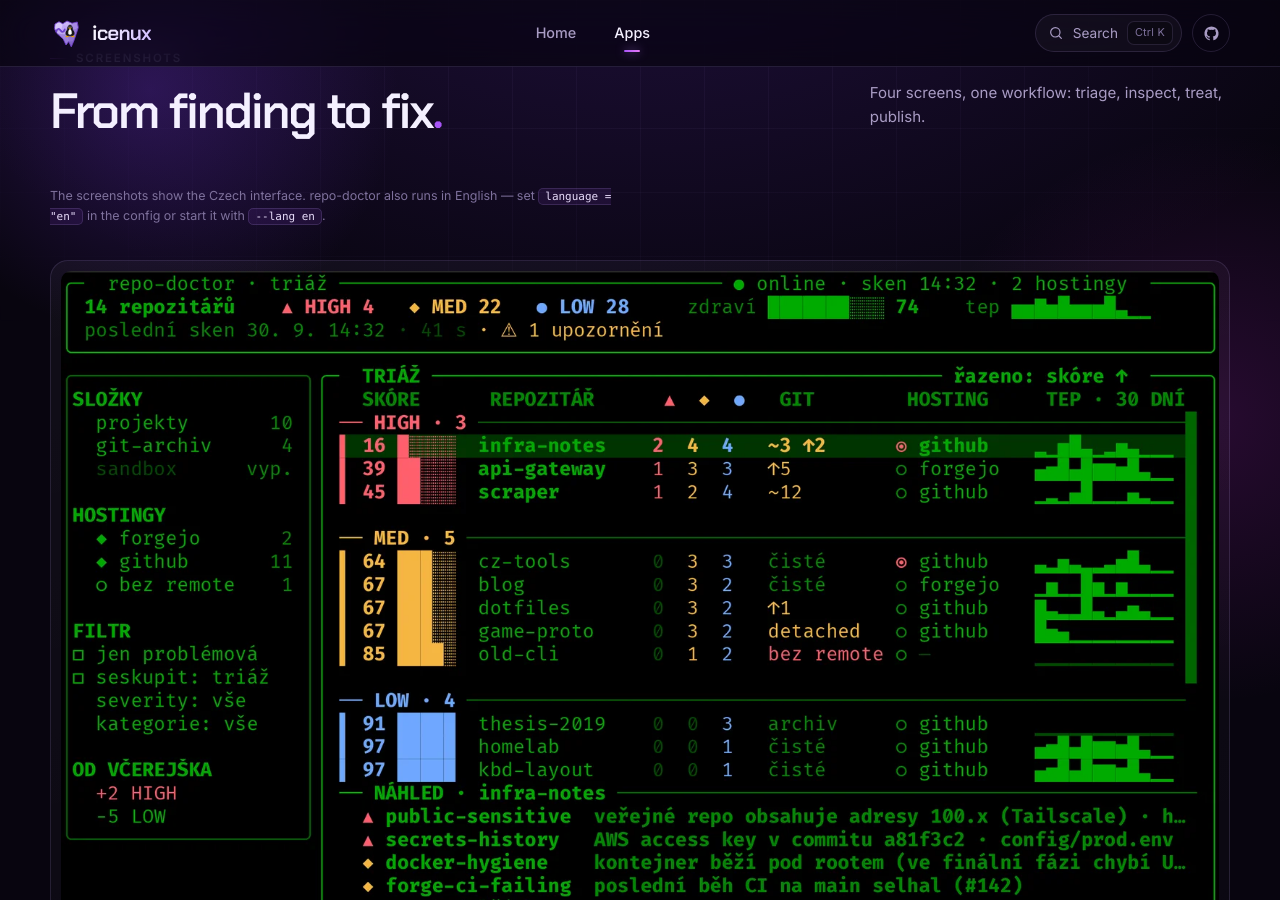
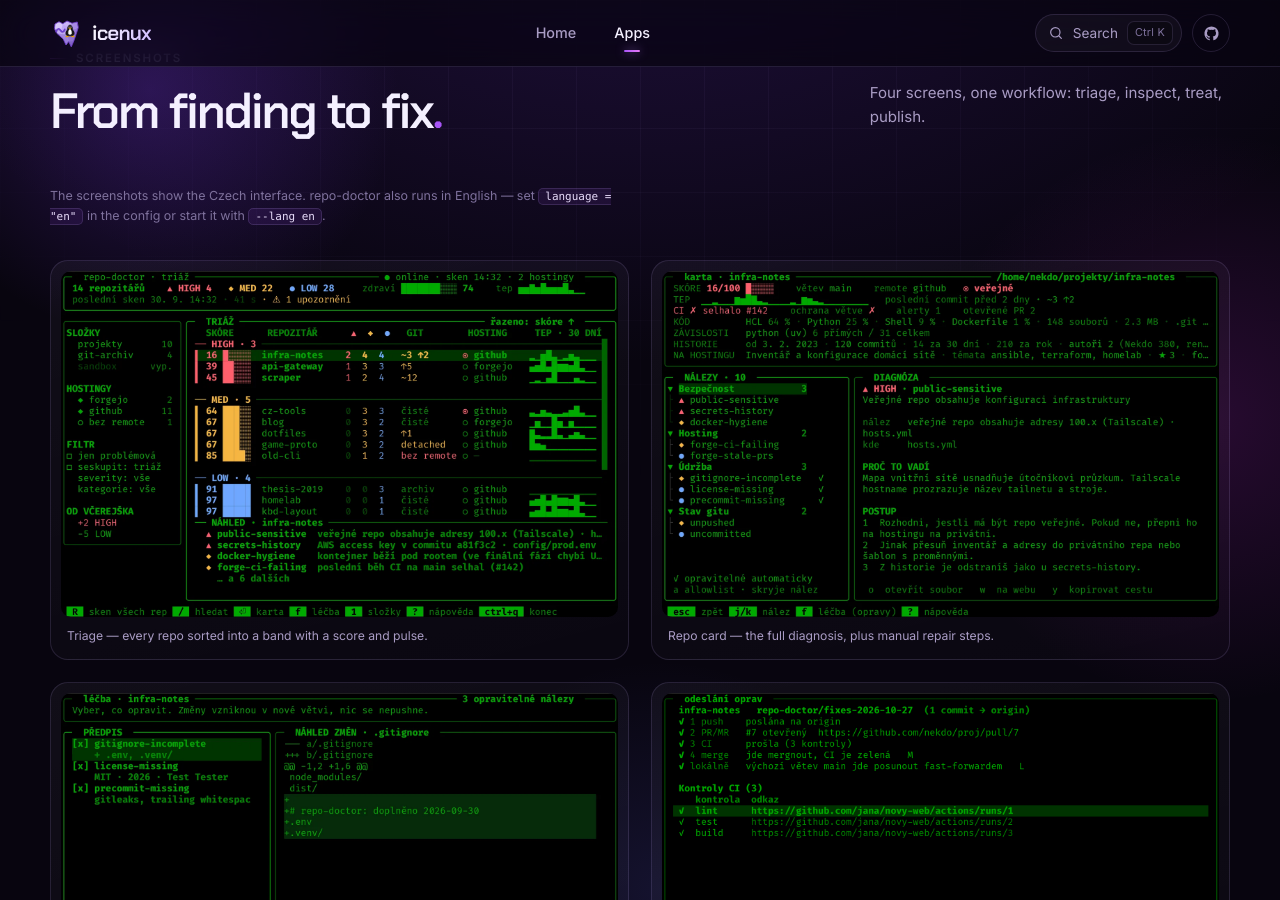
Before and after one commit to Icenux/icenux.github.io, a Jekyll site: the page built from apps/repo-doctor.html, in a window 1280 px wide and 900 px high, scrolled down 1897 px. Built offline with Jekyll 4.4.1, drawn with Linux system fonts in a browser that asks for light colours.

Commit message:
fix(web): stejná velikost screenshotů repo-doctoru a nový screenshot Publish (#12)
* fix(web): stejná velikost screenshotů repo-doctoru a nový screenshot Publish

* docs: screenshoty galerie repo-doctoru před a po

```diff
--- a/apps/repo-doctor.html
+++ b/apps/repo-doctor.html
@@ -132,7 +132,7 @@ next: [live-m, sway-desktop-stats]
         </div>
         <p class="shots-note reveal">The screenshots show the Czech interface. repo-doctor also runs in English — set <code>language = "en"</code> in the config or start it with <code>--lang en</code>.</p>
         <div class="shots">
-                    <figure class="shot shot--wide reveal">
+                    <figure class="shot reveal">
             <img src="/assets/apps/repo-doctor/triage.webp" alt="repo-doctor triage screen with repository bands and scores" width="1600" height="992" loading="lazy">
             <figcaption>Triage — every repo sorted into a band with a score and pulse.</figcaption>
           </figure>
@@ -145,7 +145,7 @@ next: [live-m, sway-desktop-stats]
             <figcaption>Treatment — a coloured diff, checkboxes and a confirmation dialog.</figcaption>
           </figure>
                     <figure class="shot reveal">
-            <img src="/assets/apps/repo-doctor/publish.webp" alt="repo-doctor publish screen showing push, pull request and CI status" width="1600" height="799" loading="lazy">
+            <img src="/assets/apps/repo-doctor/publish.webp" alt="repo-doctor publishing page with the push, pull request, CI and merge steps" width="1600" height="992" loading="lazy">
             <figcaption>Publish — push, PR, CI status and merge, each as its own step.</figcaption>
           </figure>
         </div>
```
Also changed, not shown: .pr-screenshots/repo-doctor-gallery-after.png (added), .pr-screenshots/repo-doctor-gallery-before.png (added), assets/apps/repo-doctor/publish.webp.
